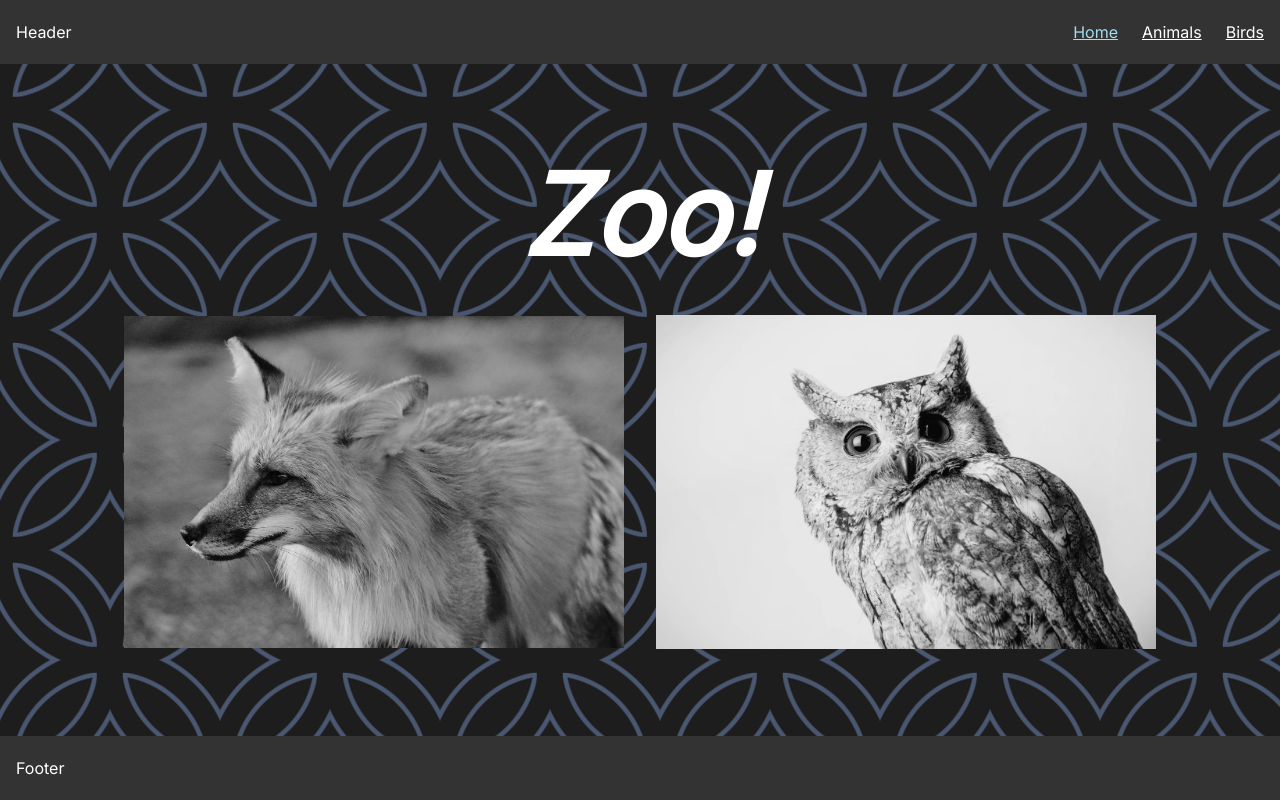
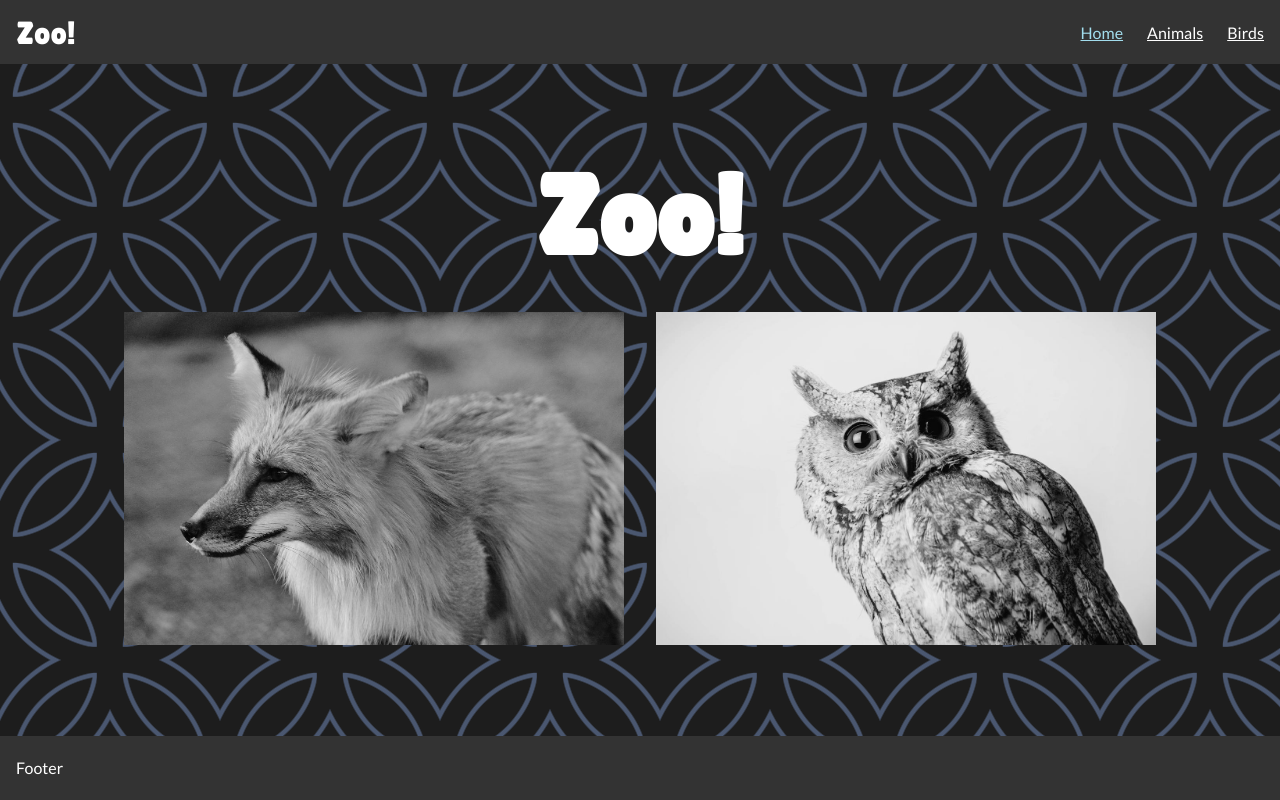
Before and after one commit to tdora28/zoo, a React (Vite) app: page / in a window 1280 px wide. Built offline with nearby package versions, Linux system fonts and the light colour scheme.

Commit message:
Add new fonts and Display error message when there is no search match

```diff
--- a/index.html
+++ b/index.html
@@ -6,7 +6,7 @@
     <title>React Zoo</title>
     <link rel="preconnect" href="https://fonts.googleapis.com" />
     <link rel="preconnect" href="https://fonts.gstatic.com" crossorigin />
-    <link href="https://fonts.googleapis.com/css2?family=Inter&display=swap" rel="stylesheet" />
+    <link href="https://fonts.googleapis.com/css2?family=Lato&family=Lilita+One&display=swap" rel="stylesheet" />
     <link href="https://fonts.googleapis.com/css2?family=Material+Symbols+Outlined" rel="stylesheet" />
   </head>
   <body>
--- a/src/components/Header.jsx
+++ b/src/components/Header.jsx
@@ -1,9 +1,12 @@
+import { Link } from 'react-router-dom';
 import { NavLink } from 'react-router-dom';
 
 const Header = () => {
   return (
     <header>
-      <p>Header</p>
+      <Link to="/" className="header-logo">
+        Zoo!
+      </Link>
       <nav>
         <ul>
           <li>
--- a/src/index.css
+++ b/src/index.css
@@ -1,6 +1,9 @@
 :root {
+  --font-base: 'Lato', sans-serif;
+  --font-display: 'Lilita One', sans-serif;
   --clr-white: #fff;
   --clr-dark: #333;
+  --clr-accent: #a2dded;
 }
 
 /* BASIC STYLES */
@@ -11,7 +14,7 @@
 }
 
 body {
-  font-family: 'Inter', sans-serif;
+  font-family: var(--font-base);
   font-weight: normal;
   color: var(--clr-dark);
 
@@ -37,6 +40,11 @@ button {
   cursor: pointer;
 }
 
+input {
+  font-family: inherit;
+  color: inherit;
+}
+
 #root {
   display: flex;
   flex-direction: column;
@@ -57,6 +65,15 @@ footer {
   color: var(--clr-white);
 }
 
+.header-logo {
+  font-family: var(--font-display);
+  font-size: 2rem;
+  color: var(--clr-white);
+  text-decoration: none;
+}
+.header-logo:hover {
+  color: var(--clr-accent);
+}
 nav ul {
   display: flex;
   gap: 1.5rem;
@@ -66,7 +83,7 @@ nav ul li a {
   color: var(--clr-white);
 }
 nav ul li a.active {
-  color: #a2dded;
+  color: var(--clr-accent);
 }
 
 /* HOME */
@@ -76,8 +93,8 @@ nav ul li a.active {
 
 .home-title {
   margin-bottom: 2rem;
+  font-family: var(--font-display);
   font-size: 7rem;
-  font-style: italic;
   color: var(--clr-white);
   text-align: center;
 }
@@ -107,7 +124,6 @@ nav ul li a.active {
   flex-direction: column;
   align-items: center;
   gap: 2rem;
-
   padding: 2rem 0;
 }
 input#search {
@@ -205,6 +221,11 @@ input#search {
 .card__rating-btn .material-symbols-outlined {
   font-size: 0.8rem;
 }
+.card__error {
+  color: var(--clr-white);
+  font-size: 2rem;
+  font-weight: 600;
+}
 
 @media (max-width: 650px) {
   .home-title {
--- a/src/routes/Animals.jsx
+++ b/src/routes/Animals.jsx
@@ -1,18 +1,28 @@
 import Card from '../components/Card.jsx';
 
 function Animals({ dataset, search, searchHandler, removeCard, modifyLikes }) {
+  function displayCards(length) {
+    if (length > 0) {
+      return (
+        <>
+          {dataset
+            .filter((item) => {
+              return item.name.toLowerCase().includes(search.toLowerCase());
+            })
+            .map((item) => {
+              return <Card key={item.name} {...item} removeCard={() => removeCard(item.name, 'animals')} decreaseLikes={() => modifyLikes(item.name, 'decrease', 'animals')} increaseLikes={() => modifyLikes(item.name, 'increase', 'animals')} />;
+            })}
+        </>
+      );
+    } else {
+      return <p className="card__error">No Animals Found!</p>;
+    }
+  }
+
   return (
     <section className="cards-wrap" placeholder="Search...">
       <input type="text" id="search" onChange={searchHandler} />
-      <div className="cards">
-        {dataset
-          .filter((item) => {
-            return item.name.toLowerCase().includes(search.toLowerCase());
-          })
-          .map((item) => {
-            return <Card key={item.name} {...item} removeCard={() => removeCard(item.name, 'animals')} decreaseLikes={() => modifyLikes(item.name, 'decrease', 'animals')} increaseLikes={() => modifyLikes(item.name, 'increase', 'animals')} />;
-          })}
-      </div>
+      <div className="cards">{displayCards(dataset.filter((item) => item.name.toLowerCase().includes(search.toLowerCase())).length)}</div>
     </section>
   );
 }
--- a/src/routes/Birds.jsx
+++ b/src/routes/Birds.jsx
@@ -1,18 +1,28 @@
 import Card from '../components/Card.jsx';
 
 function Birds({ dataset, search, searchHandler, removeCard, modifyLikes }) {
+  function displayCards(length) {
+    if (length > 0) {
+      return (
+        <>
+          {dataset
+            .filter((item) => {
+              return item.name.toLowerCase().includes(search.toLowerCase());
+            })
+            .map((item) => {
+              return <Card key={item.name} {...item} removeCard={() => removeCard(item.name, 'animals')} decreaseLikes={() => modifyLikes(item.name, 'decrease', 'animals')} increaseLikes={() => modifyLikes(item.name, 'increase', 'animals')} />;
+            })}
+        </>
+      );
+    } else {
+      return <p className="card__error">No Birds Found!</p>;
+    }
+  }
+
   return (
     <section className="cards-wrap">
       <input type="text" id="search" onChange={searchHandler} placeholder="Search..." />
-      <div className="cards">
-        {dataset
-          .filter((item) => {
-            return item.name.toLowerCase().includes(search.toLowerCase());
-          })
-          .map((item) => {
-            return <Card key={item.name} {...item} removeCard={() => removeCard(item.name, 'birds')} decreaseLikes={() => modifyLikes(item.name, 'decrease', 'birds')} increaseLikes={() => modifyLikes(item.name, 'increase', 'birds')} />;
-          })}
-      </div>
+      <div className="cards">{displayCards(dataset.filter((item) => item.name.toLowerCase().includes(search.toLowerCase())).length)}</div>
     </section>
   );
 }
```
